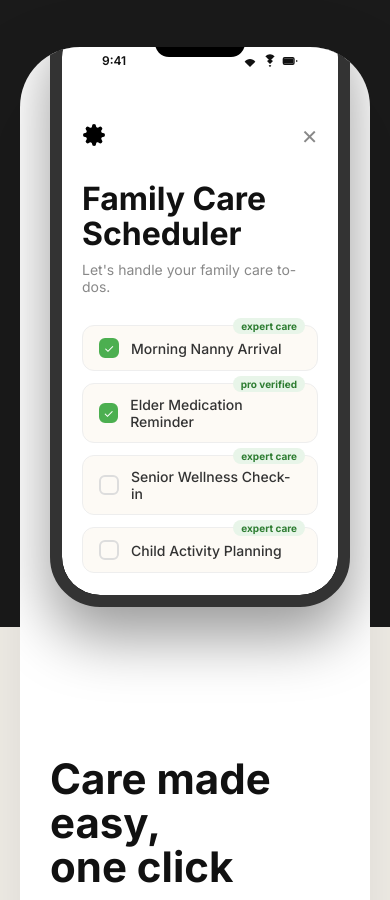
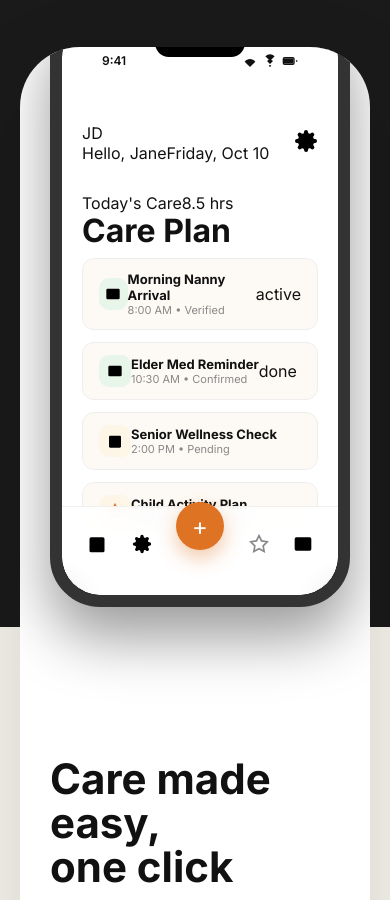
Before and after one commit to viratco/fixihelp, a React (Vite) app: page / in a window 390 px wide. Shown: the part 6980-7880 px from the top of the page. Built offline with nearby package versions, Linux system fonts and the light colour scheme.

Commit message:
Refine mobile UI with premium dashboard, summary cards, and navigation

```diff
--- a/src/App.jsx
+++ b/src/App.jsx
@@ -333,36 +333,74 @@ function App() {
                   <div className="dynamic-island"></div>
 
                   <div className="app-header">
+                    <div className="user-profile">
+                      <div className="avatar">JD</div>
+                      <div className="user-info">
+                        <span className="user-greeting">Hello, Jane</span>
+                        <span className="user-date">Friday, Oct 10</span>
+                      </div>
+                    </div>
                     <div className="app-icon-small"><SettingsIcon /></div>
-                    <div className="app-close-small">✕</div>
                   </div>
 
                   <div className="scheduler-app-content">
-                    <h2>Family Care <br/> Scheduler</h2>
-                    <p className="app-subtext">Let's handle your family care to-dos.</p>
+                    <div className="dashboard-summary">
+                      <div className="summary-card">
+                        <div className="summary-left">
+                          <span className="summary-label">Today's Care</span>
+                          <span className="summary-value">8.5 hrs</span>
+                        </div>
+                        <div className="summary-right">
+                          <div className="progress-mini"></div>
+                        </div>
+                      </div>
+                    </div>
+
+                    <h2 className="app-title-special">Care Plan</h2>
 
                     <div className="scheduler-list">
                       <div className="scheduler-item item-done">
-                        <div className="check-box">✓</div>
-                        <span>Morning Nanny Arrival</span>
-                        <div className="badge-diy">expert care</div>
+                        <div className="item-icon-wrap"><CheckIcon /></div>
+                        <div className="item-details">
+                          <span className="item-name">Morning Nanny Arrival</span>
+                          <span className="item-time">8:00 AM • Verified</span>
+                        </div>
+                        <div className="badge-diy">active</div>
                       </div>
+
                       <div className="scheduler-item item-done">
-                        <div className="check-box">✓</div>
-                        <span>Elder Medication Reminder</span>
-                        <div className="badge-diy">pro verified</div>
+                        <div className="item-icon-wrap"><CheckIcon /></div>
+                        <div className="item-details">
+                          <span className="item-name">Elder Med Reminder</span>
+                          <span className="item-time">10:30 AM • Confirmed</span>
+                        </div>
+                        <div className="badge-diy">done</div>
                       </div>
+
                       <div className="scheduler-item">
-                        <div className="check-box"></div>
-                        <span>Senior Wellness Check-in</span>
-                        <div className="badge-diy">expert care</div>
+                        <div className="item-icon-wrap-pending"><CalendarIcon /></div>
+                        <div className="item-details">
+                          <span className="item-name">Senior Wellness Check</span>
+                          <span className="item-time">2:00 PM • Pending</span>
+                        </div>
                       </div>
+
                       <div className="scheduler-item">
-                        <div className="check-box"></div>
-                        <span>Child Activity Planning</span>
-                        <div className="badge-diy">expert care</div>
+                        <div className="item-icon-wrap-pending"><StarIcon /></div>
+                        <div className="item-details">
+                          <span className="item-name">Child Activity Plan</span>
+                          <span className="item-time">4:00 PM • Scheduled</span>
+                        </div>
                       </div>
                     </div>
+                  </div>
+
+                  <div className="phone-bottom-nav">
+                    <div className="nav-item active"><CalendarIcon /></div>
+                    <div className="nav-item"><SettingsIcon /></div>
+                    <div className="nav-item-center"><div className="plus-btn">+</div></div>
+                    <div className="nav-item"><StarIcon /></div>
+                    <div className="nav-item"><CheckIcon /></div>
                   </div>
                 </div>
               </div>
--- a/src/index.css
+++ b/src/index.css
@@ -933,36 +933,96 @@ button {
   width: 20px;
   height: 20px;
   border: 2px solid #ddd;
-  border-radius: 6px;
-  margin-right: 12px;
+  background: #fff;
+  border-radius: 18px !important;
+  padding: 15px;
+  display: flex;
+  align-items: center;
+  gap: 15px;
+  box-shadow: 0 4px 12px rgba(0,0,0,0.03);
+  border: 1px solid #f0f0f0 !important;
+  position: relative;
+}
+
+.item-icon-wrap {
+  width: 32px;
+  height: 32px;
+  background: #e8f5e9;
+  color: #2e7d32;
+  border-radius: 10px;
   display: flex;
   align-items: center;
   justify-content: center;
-  font-size: 12px;
 }
 
-.item-done .check-box {
-  background: #4CAF50;
-  border-color: #4CAF50;
-  color: white;
+.item-icon-wrap svg { width: 16px; height: 16px; }
+
+.item-icon-wrap-pending {
+  width: 32px;
+  height: 32px;
+  background: #fdf5e6;
+  color: #df7324;
+  border-radius: 10px;
+  display: flex;
+  align-items: center;
+  justify-content: center;
 }
 
-.scheduler-item span {
-  font-size: 14px;
-  font-weight: 500;
-  color: #333;
+.item-icon-wrap-pending svg { width: 16px; height: 16px; }
+
+.item-details {
+  display: flex;
+  flex-direction: column;
 }
 
-.badge-diy {
+.item-name {
+  font-size: 13px !important;
+  font-weight: 700 !important;
+  color: #111 !important;
+}
+
+.item-time {
+  font-size: 11px;
+  color: #888;
+}
+
+.phone-bottom-nav {
   position: absolute;
-  top: -8px;
-  right: 12px;
-  background: #e8f5e9;
-  color: #2e7d32;
-  font-size: 10px;
-  font-weight: 700;
-  padding: 2px 8px;
-  border-radius: 10px;
+  bottom: 0px;
+  left: 0;
+  width: 100%;
+  padding: 15px 25px 25px;
+  display: flex;
+  justify-content: space-between;
+  align-items: center;
+  background: rgba(255,255,255,0.9);
+  backdrop-filter: blur(10px);
+  border-top: 1px solid #f0f0f0;
+  border-bottom-left-radius: 40px;
+  border-bottom-right-radius: 40px;
+}
+
+.nav-item { color: #888; }
+.nav-item svg { width: 20px; height: 20px; }
+.nav-item.active { color: #df7324; }
+
+.nav-item-center {
+  position: relative;
+  top: -20px;
+}
+
+.plus-btn {
+  width: 48px;
+  height: 48px;
+  background: #df7324;
+  color: white;
+  border-radius: 50%;
+  display: flex;
+  align-items: center;
+  justify-content: center;
+  font-size: 24px;
+  font-weight: 300;
+  box-shadow: 0 8px 20px rgba(223, 115, 36, 0.4);
 }
 
 .scheduler-phone-blobs {
```
